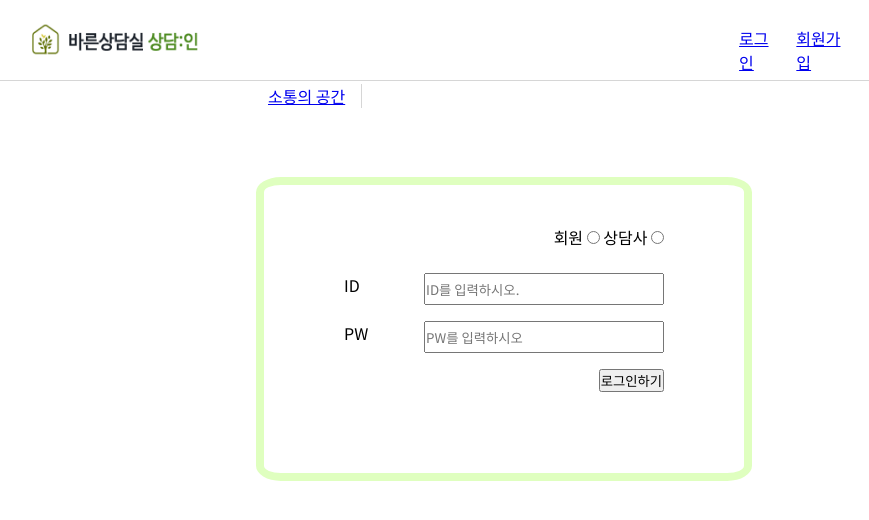
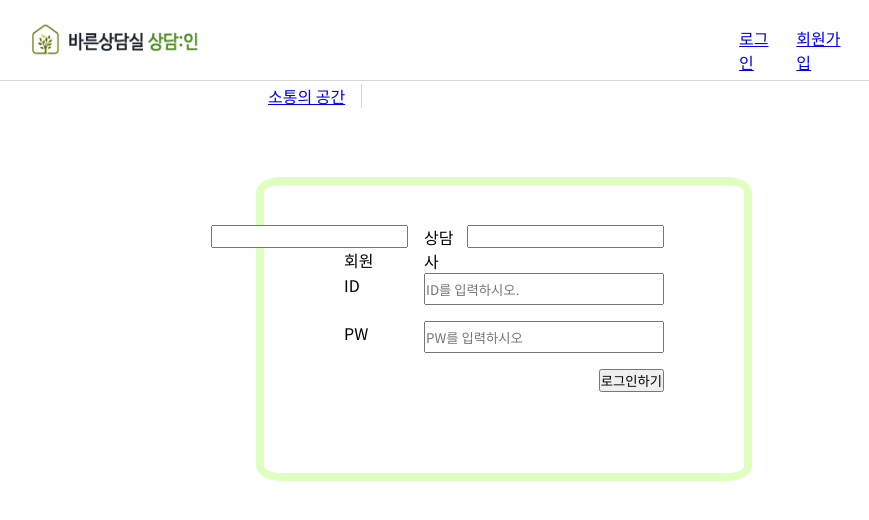
Before and after one commit to GDSC-SKHU/4Team-Solution-Fe, a Next.js app in the folder solution4/: page /login in a window 1280 px wide. Shown: the top 520 px of the page, without its empty margins (136-1005 px from the left). Built offline with nearby package versions, Linux system fonts and the light colour scheme.

Commit message:
feat: 상담사 로그인 수정

```diff
--- a/solution4/src/pages/login.tsx
+++ b/solution4/src/pages/login.tsx
@@ -1,8 +1,9 @@
-import axios from "axios";
-import { METHODS } from "http";
-import router, { useRouter } from "next/router";
-import { FormEvent, useEffect, useState } from "react";
+// import axios from "axios";
+// import { METHODS } from "http";
+import { useRouter } from "next/router";
+import { FormEvent, useState } from "react";
 import styled from "styled-components";
+// import Checkbox from "./Checkbox";
 
 export default function Login() {
   const router = useRouter();
@@ -10,32 +11,46 @@ export default function Login() {
   const [username, setUsername] = useState<string>("");
   const [password, setPassword] = useState<string>("");
 
+  const data = { email: username, password: password };
   const onFinish = (e: FormEvent<HTMLFormElement>) => {
     e.preventDefault();
-    fetch("https://mintalk.duckdns.org/sign-in/counselor", {
+    fetch("https://mintalk.duckdns.org/sign-in/counselors", {
       method: "POST", // no-cors, *cors, same-origin //메소드 지정
       // mode: 'no-cors',
       headers: {
         //데이터 타입 지정
-        "Content-Type": "application/json; charset=utf-8",
+        "Content-Type": "application/json",
       },
-      body: JSON.stringify({email:username , password})
+      body: JSON.stringify(data),
       //실제 데이터 파싱하여 body에 저장
-    }).then((res) => console.log(res));
+      credentials: `include`,
+    })
+      // .then((res) => res.json()) //이것이 필요한 것인가?
+      //
+      // .then((res) => {
+      //   console.log(res);
+      //   router.push("/");
+      // })
+      .then((res) => {
+        res;
+        router.push("/");
+      })
+      .catch((error) => {
+        console.log(error);
+      });
   };
 
   return (
     <Container>
       <LoginBox onSubmit={onFinish}>
         <InputBox>
-          <div></div>
           <div>
-            <OptionBox>
-              <label htmlFor="term">회원 </label>
-              <input type="radio" value="member"></input>
-              <label htmlFor="term"> 상담사 </label>
-              <input type="radio" value="counselor"></input>
-            </OptionBox>
+            <CheckBox color="white" name="white" defaultChecked={false} />
+            <label htmlFor="white">회원 </label>
+          </div>
+          <div>
+            <CheckBox color="white" name="white" defaultChecked={false} />
+            <label htmlFor="white"> 상담사 </label>
           </div>
           <p>ID</p>{" "}
           <IdBox
@@ -91,7 +106,7 @@ const InputBox = styled.div`
   gap: 1rem;
 `;
 
-const OptionBox = styled.div`
+const CheckBox = styled.input`
   float: right;
 `;
 const IdBox = styled.input``;
```
